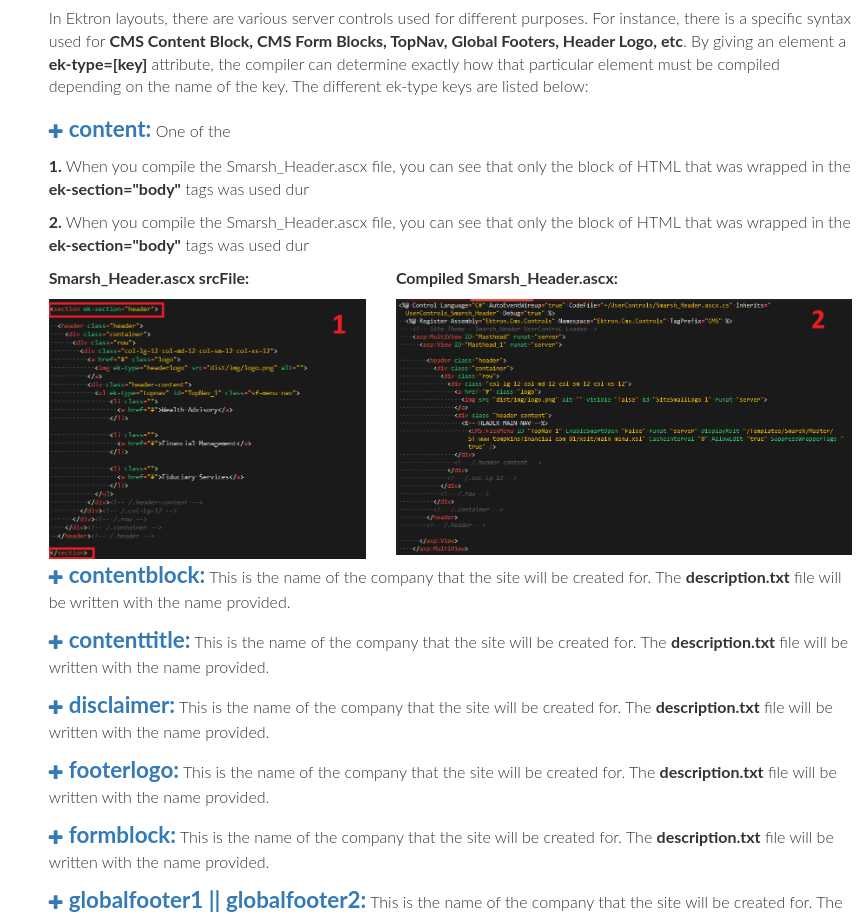
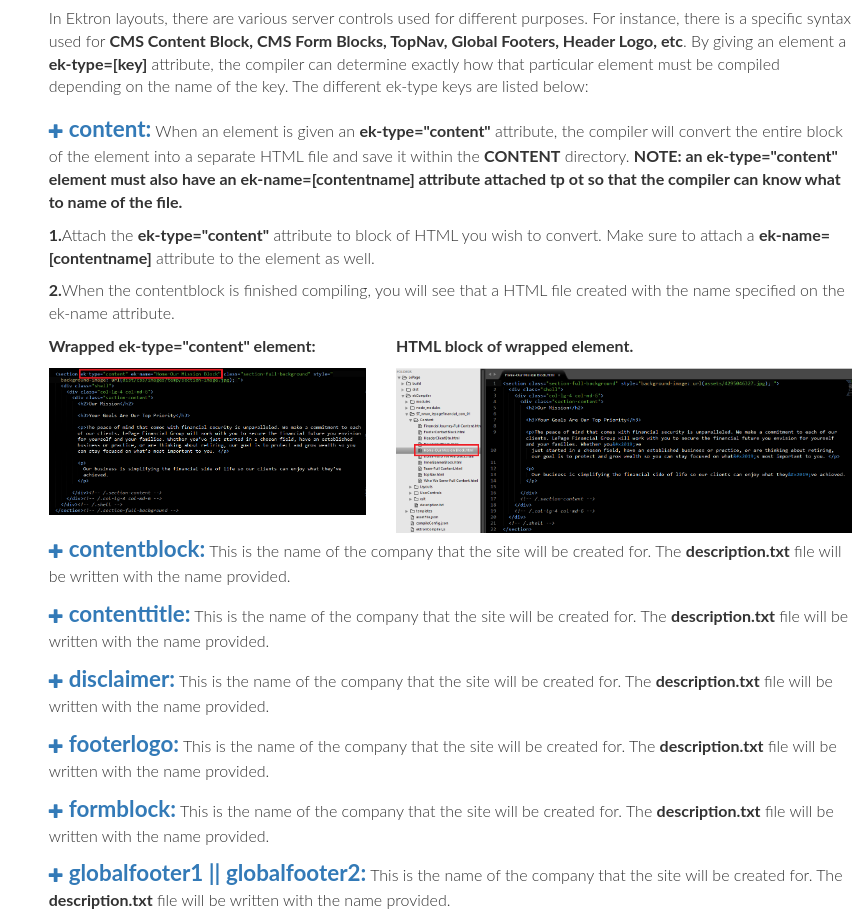
Before and after one commit to uclabruin909/ekCompilerDoc, a website: page index.html in a window 1280 px wide. Shown: the part 7913-8826 px from the top of the page, without its empty margins (413-1280 px from the left). Drawn offline with nearby package versions, Linux system fonts and the light colour scheme; a small style sheet from the web is missing.

Commit message:
create description for ek-type=content compilation

```diff
--- a/index.html
+++ b/index.html
@@ -470,21 +470,21 @@
               <li>
                 <p>
                   <span><i class="glyphicon glyphicon-plus"></i>content:</span>
-                  One of the
+                  When an element is given an <strong>ek-type="content"</strong> attribute, the compiler will convert the entire block of the element into a separate HTML file and save it within the <strong>CONTENT</strong> directory.  <strong>NOTE: an ek-type="content" element must also have an ek-name=[contentname] attribute attached tp ot so that the compiler can know what to name of the file. </strong>
                 </p>
 
-                <p><strong>1.</strong> When you compile the Smarsh_Header.ascx file, you can see that only the block of HTML that was wrapped in the <strong>ek-section="body"</strong> tags was used dur</p>
+                <p><strong>1.</strong>Attach the <strong>ek-type="content"</strong> attribute to block of HTML you wish to convert.  Make sure to attach a <strong>ek-name=[contentname]</strong> attribute to the element as well. </p>
 
-                <p><strong>2.</strong> When you compile the Smarsh_Header.ascx file, you can see that only the block of HTML that was wrapped in the <strong>ek-section="body"</strong> tags was used dur</p>
+                <p><strong>2.</strong>When the contentblock is finished compiling, you will see that a HTML file created with the name specified on the ek-name attribute.  </p>
 
                 <div class="row">
                   <div class="col-md-5">
-                    <p><strong>Smarsh_Header.ascx srcFile:</strong></p>
-                    <img src="img/headerHTML.png" alt="">
+                    <p><strong>Wrapped ek-type="content" element:</strong></p>
+                    <img src="img/type-content.png" alt="">
                   </div>
                   <div class="col-md-7">
-                    <p><strong>Compiled Smarsh_Header.ascx:</strong></p>
-                    <img src="img/headerResult.png" alt="">
+                    <p><strong>HTML block of wrapped element. </strong></p>
+                    <img src="img/type-content-compiled.png" alt="">
                   </div>
               </li>
 
```
